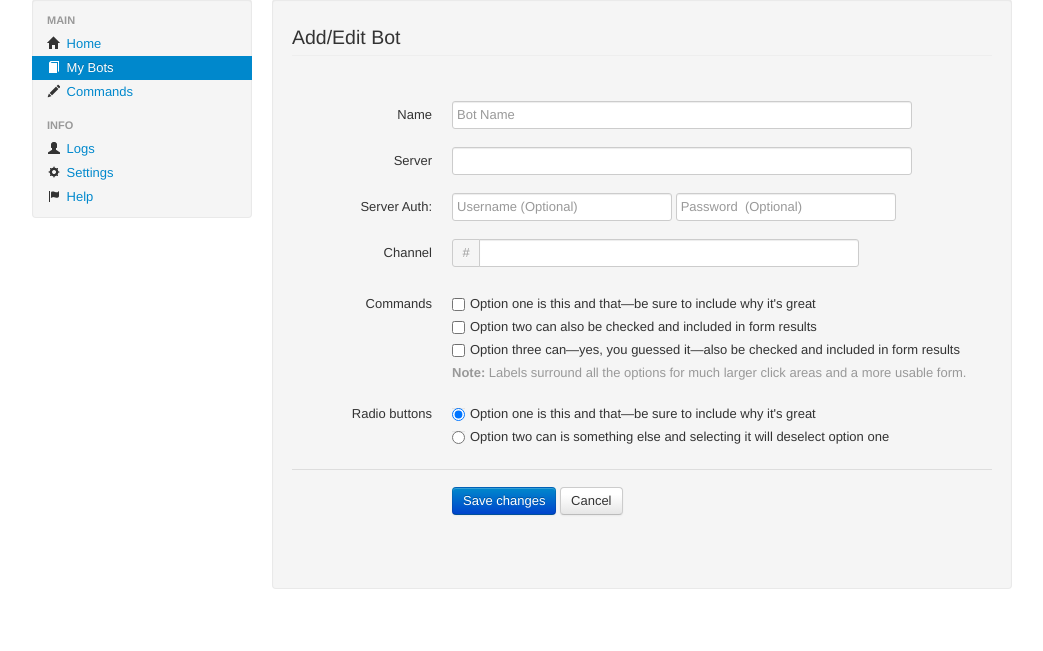
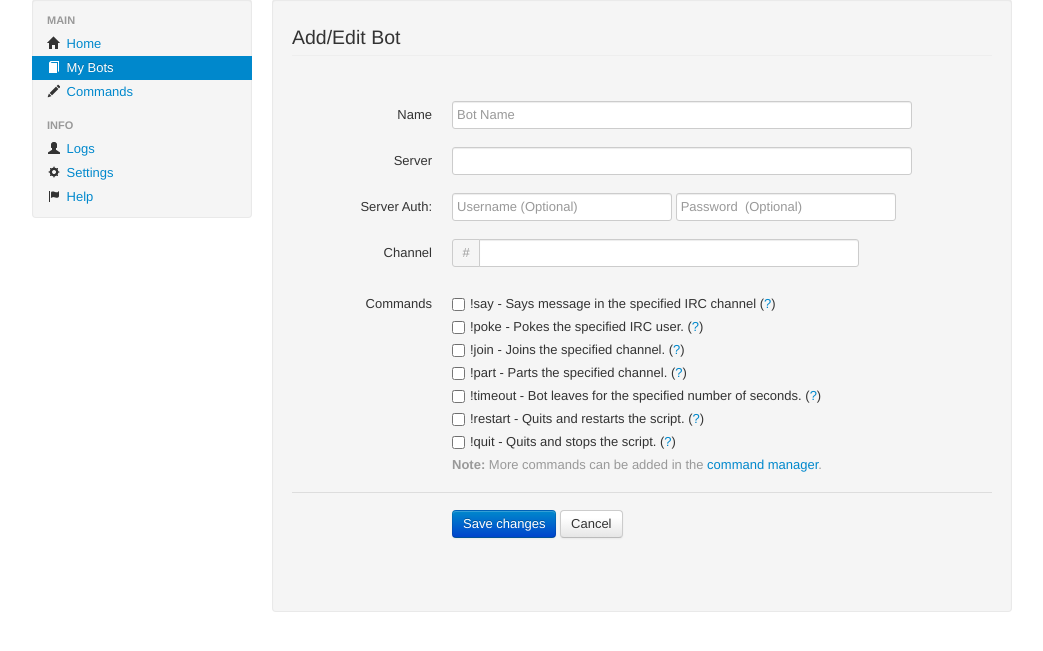
Before and after one commit to super3/IRC-Bot, a PHP site: page /editbot.php in a window 1280 px wide. Shown: the part 129-780 px from the top of the page, without its empty margins (138-1181 px from the left). Run offline with PHP 8.4, Linux system fonts and the light colour scheme; some libraries are stand-ins or nearby versions.

Commit message:
Added Command.php

```diff
--- a/Style/custom.css
+++ b/Style/custom.css
@@ -15,7 +15,7 @@ body {
 /* Bootstrap Hacks */
 #mycenter { position:absolute; }
 #space td{ padding-top: 15px; }
-#space td div{ position: relative; top: -6px; }
+#space td .btn{ position: relative; top: -6px; }
 .right { float: right; }
 .left { float: left; }
 .text-right { text-align: right; }
--- a/editbot.php
+++ b/editbot.php
@@ -41,30 +41,33 @@
             <div class="controls">
               <label class="checkbox">
                 <input type="checkbox" name="optionsCheckboxList1" value="option1">
-                Option one is this and that—be sure to include why it's great
+                !say - Says message in the specified IRC channel (<a href="#">?</a>)
               </label>
               <label class="checkbox">
                 <input type="checkbox" name="optionsCheckboxList2" value="option2">
-                Option two can also be checked and included in form results
+                !poke - Pokes the specified IRC user. (<a href="#">?</a>)
               </label>
               <label class="checkbox">
                 <input type="checkbox" name="optionsCheckboxList3" value="option3">
-                Option three can—yes, you guessed it—also be checked and included in form results
+                !join - Joins the specified channel. (<a href="#">?</a>)
               </label>
-              <p class="help-block"><strong>Note:</strong> Labels surround all the options for much larger click areas and a more usable form.</p>
-            </div>
-          </div>
-          <div class="control-group">
-            <label class="control-label">Radio buttons</label>
-            <div class="controls">
-              <label class="radio">
-                <input type="radio" name="optionsRadios" id="optionsRadios1" value="option1" checked="">
-                Option one is this and that—be sure to include why it's great
+              <label class="checkbox">
+                <input type="checkbox" name="optionsCheckboxList3" value="option3">
+                !part - Parts the specified channel. (<a href="#">?</a>)
               </label>
-              <label class="radio">
-                <input type="radio" name="optionsRadios" id="optionsRadios2" value="option2">
-                Option two can is something else and selecting it will deselect option one
+              <label class="checkbox">
+                <input type="checkbox" name="optionsCheckboxList3" value="option3">
+                !timeout - Bot leaves for the specified number of seconds. (<a href="#">?</a>)
               </label>
+              <label class="checkbox">
+                <input type="checkbox" name="optionsCheckboxList3" value="option3">
+                !restart - Quits and restarts the script. (<a href="#">?</a>)
+              </label>
+              <label class="checkbox">
+                <input type="checkbox" name="optionsCheckboxList3" value="option3">
+                !quit - Quits and stops the script. (<a href="#">?</a>)
+              </label>
+              <p class="help-block"><strong>Note:</strong> More commands can be added in the <a href="command.php">command manager</a>.</p>
             </div>
           </div>
           <div class="form-actions">
--- a/footer.php
+++ b/footer.php
@@ -1,4 +1,8 @@
     </div> <!-- /row -->
 </div> <!-- /container -->
+<!-- Javascript -->
+<!-- Placed at the end of the document so the pages load faster -->
+<script src="Style/jquery.js"></script>
+<script src="Style/bootstrap-dropdown.js"></script>
 </body>
 </html>
--- a/sidebar.php
+++ b/sidebar.php
@@ -4,7 +4,7 @@
         <li class="nav-header">Main</li>
             <li <?php if($page == 'index') { echo "class=\"active\""; }?>><a href="index.php"><i class="<?php if($page == 'index') { echo "icon-white "; }?>icon-home"></i> Home</a></li>
             <li <?php if($page == 'bot') { echo "class=\"active\""; }?>><a href="bot.php"><i class="<?php if($page == 'bot') { echo "icon-white "; }?>icon-book"></i> My Bots</a></li>
-            <li><a href="#"><i class="icon-pencil"></i> Commands</a></li>
+            <li <?php if($page == 'command') { echo "class=\"active\""; }?>><a href="command.php"><i class="<?php if($page == 'command') { echo "icon-white "; }?>icon-pencil"></i> Commands</a></li>
         <li class="nav-header">Info</li>
             <li><a href="#"><i class="icon-user"></i> Logs</a></li>
             <li><a href="#"><i class="icon-cog"></i> Settings</a></li>
```
Also changed, not shown: bot.php (+4 -3 lines), command.php (added, +49 -0 lines).
